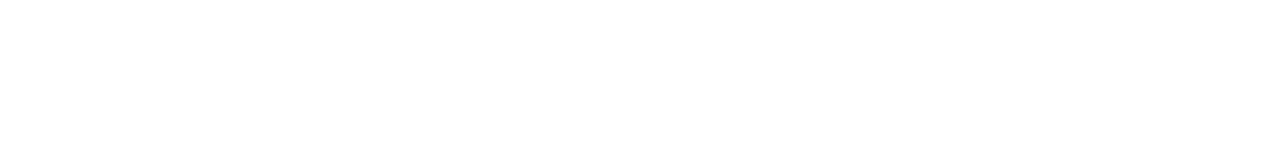
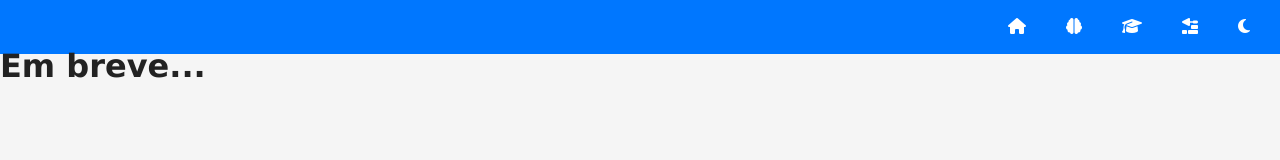
Before and after one commit to PedroHe18/projeto-portifolio, a plain HTML site: page index.html in a window 1280 px wide. Drawn offline with Linux system fonts and the light colour scheme.

Commit message:
Criaçao do menu com ícones

```diff
--- a/estilos/style.css
+++ b/estilos/style.css
@@ -7,3 +7,59 @@
   --destaque-inverso
   --fundo-card
 */
+
+@charset "UTF-8";
+
+* {
+  padding: 0px;
+  margin: 0px;
+  box-sizing: border-box;
+}
+
+:root {
+  --fundo-principal: #f5f5f5;
+  --texto: #222222;
+  --texto-inverso: #ffffff;
+  --destaque: #0077ff;
+  --destaque-inverso: #66bbff;
+  --fundo-card: #ffffff;
+}
+
+body {
+  font-family: Verdana, Geneva, Tahoma, sans-serif;
+  line-height: 1.5em;
+  background-color: var(--fundo-principal);
+  color: var(--texto);
+}
+
+header {
+  padding: 15px;
+  background-color: var(--destaque);
+  color: var(--texto);
+  display: flex;
+  justify-content: flex-end;
+  align-content: center;
+}
+
+nav#menu ul {
+  list-style: none;
+  display: flex;
+  gap: 10px;
+}
+
+nav#menu a {
+  padding: 15px 15px;
+  text-decoration: none;
+  color: var(--texto-inverso);
+  font-weight: 600;
+  border-radius: 5px;
+  transition: background-color 0.5s, color 0.5s;
+}
+
+nav#menu a:hover {
+  background-color: var(--destaque-inverso);
+  color: var(--destaque);
+}
+
+svg {
+}
--- a/index.html
+++ b/index.html
@@ -0,0 +1,34 @@
+<!DOCTYPE html>
+<html lang="pt-BR">
+<head>
+    <meta charset="UTF-8">
+    <meta name="viewport" content="width=device-width, initial-scale=1.0">
+    <script src="https://kit.fontawesome.com/bdd1880aad.js" crossorigin="anonymous"></script>
+    <link rel="stylesheet" href="estilos/style.css">
+    <link rel="shortcut icon" href="favicon.svg" type="image/svg">
+    <title>Portfólio</title>
+</head>
+<body>
+    <header>
+        <nav id="menu">
+            <ul>
+                <li><a href="#"><i class="fa-solid fa-house"></i></a></li>
+                <li><a href="#"><i class="fa-solid fa-brain"></i></a></li>
+                <li><a href="#"><i class="fa-solid fa-graduation-cap"></i></a></li>
+                <li><a href="#"><i class="fa-solid fa-trowel-bricks"></i></a></li>
+                <li><a href="#"><i class="fa-solid fa-moon"></i></a></li>
+            </ul>
+        </nav>
+    </header>
+
+    <main>
+        <h1>Em breve...</h1>
+    </main>
+
+    <footer>
+
+    </footer>
+
+    <script src="scripts/script.js"></script>
+</body>
+</html>
```
Also changed, not shown: favicon.svg.
